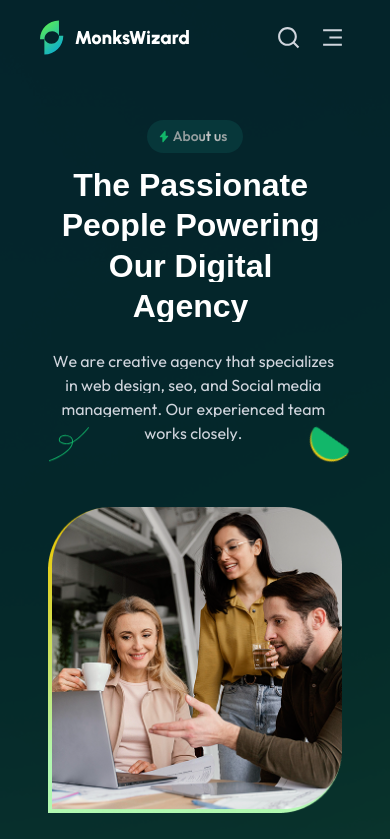
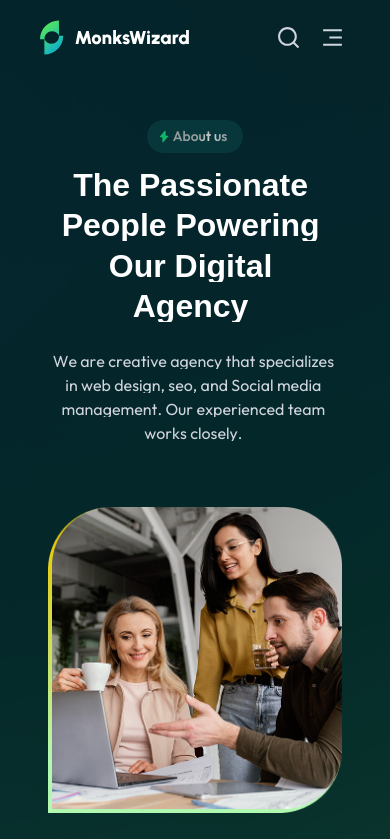
Before and after one commit to vivek9985/monkswizard, a Next.js app: page /about in a window 390 px wide. Shown: the top 839 px of the page. Built offline with nearby package versions, Linux system fonts and the light colour scheme; a web font is replaced by a local one.

Commit message:
added styles in about page

```diff
--- a/src/Components/Section/About/Hero.tsx
+++ b/src/Components/Section/About/Hero.tsx
@@ -50,8 +50,8 @@ export default function Hero() {
                                 <AnimatedCharacters text="We are creative agency that specializes in web design, seo, and Social media management. Our experienced team works closely." type="heading" />
                             </Paragraph>
                         </motion.div>
-                        <Image className="w-10 md:w-[50px] rotate-[65deg] absolute right-0 lg:-right-[5%] xl:-right-[20%] bottom-[-5%] animate-bounce" src={HalfCircle} alt="" width={50} height={50} />
-                        <Image className="w-10 md:w-[65px] absolute left-0 lg:-left-[10%] bottom-[-7%] animate-bounce" src={Spring} alt="" width={65} height={56} />
+                        <Image className="w-[50px] hidden lg:block rotate-[65deg] absolute right-0 lg:-right-[5%] xl:-right-[20%] bottom-[-5%] animate-bounce" src={HalfCircle} alt="" width={50} height={50} />
+                        <Image className="w-[65px] hidden lg:block absolute left-0 lg:-left-[10%] bottom-[-7%] animate-bounce" src={Spring} alt="" width={65} height={56} />
                     </div>
                     <div className="w-full flex flex-col lg:flex-row gap-y-7 items-center justify-center gap-x-[34px]">
                         <motion.div initial={{ y: 40, opacity: 0 }}
```
